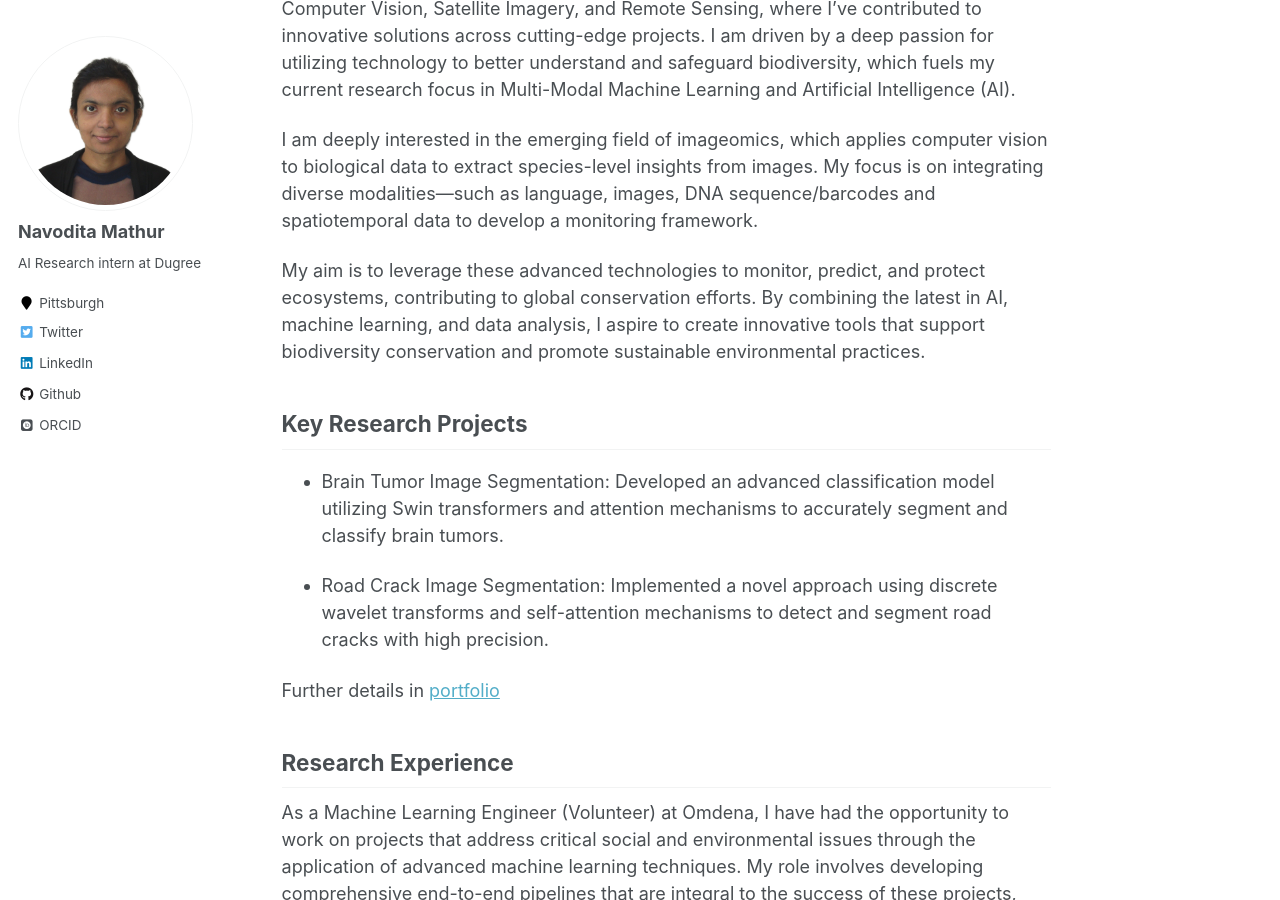
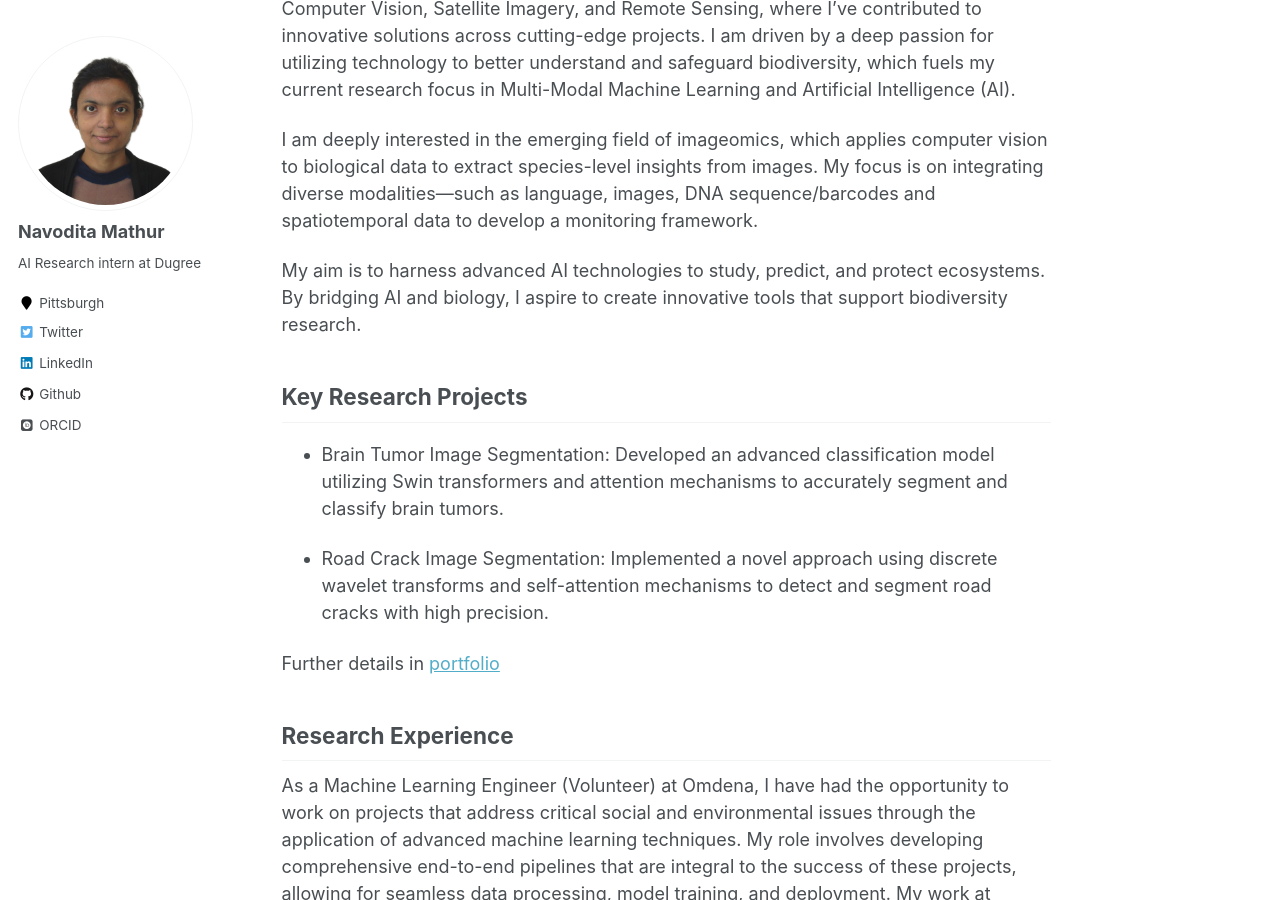
Before and after one commit to Navoditamathur/Navoditamathur.github.io, a Jekyll site: the page built from _pages/about.md, in a window 1280 px wide and 900 px high, scrolled down 423 px. Built offline with Jekyll 4.4.1, drawn with Linux system fonts in a browser that asks for light colours; some web fonts are replaced.

Commit message:
Update about.md

```diff
--- a/_pages/about.md
+++ b/_pages/about.md
@@ -19,7 +19,7 @@
 
 I am deeply interested in the emerging field of imageomics, which applies computer vision to biological data to extract species-level insights from images. My focus is on integrating diverse modalities—such as language, images, DNA sequence/barcodes and spatiotemporal data to develop a monitoring framework.
 
-My aim is to leverage these advanced technologies to monitor, predict, and protect ecosystems, contributing to global conservation efforts. By combining the latest in AI, machine learning, and data analysis, I aspire to create innovative tools that support biodiversity conservation and promote sustainable environmental practices.
+My aim is to harness advanced AI technologies to study, predict, and protect ecosystems. By bridging AI and biology, I aspire to create innovative tools that support biodiversity research.
 
 Key Research Projects
 ------
```
